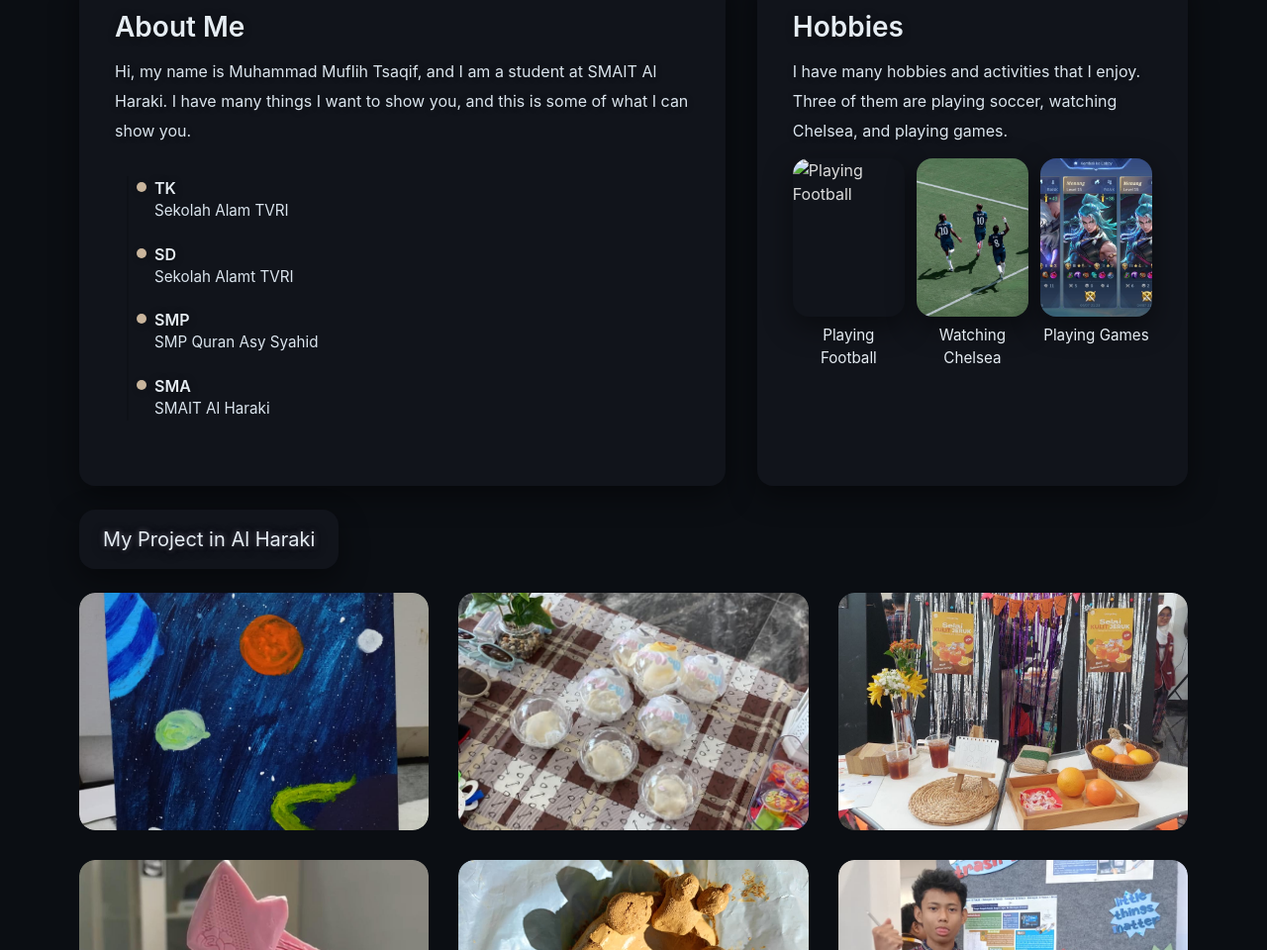
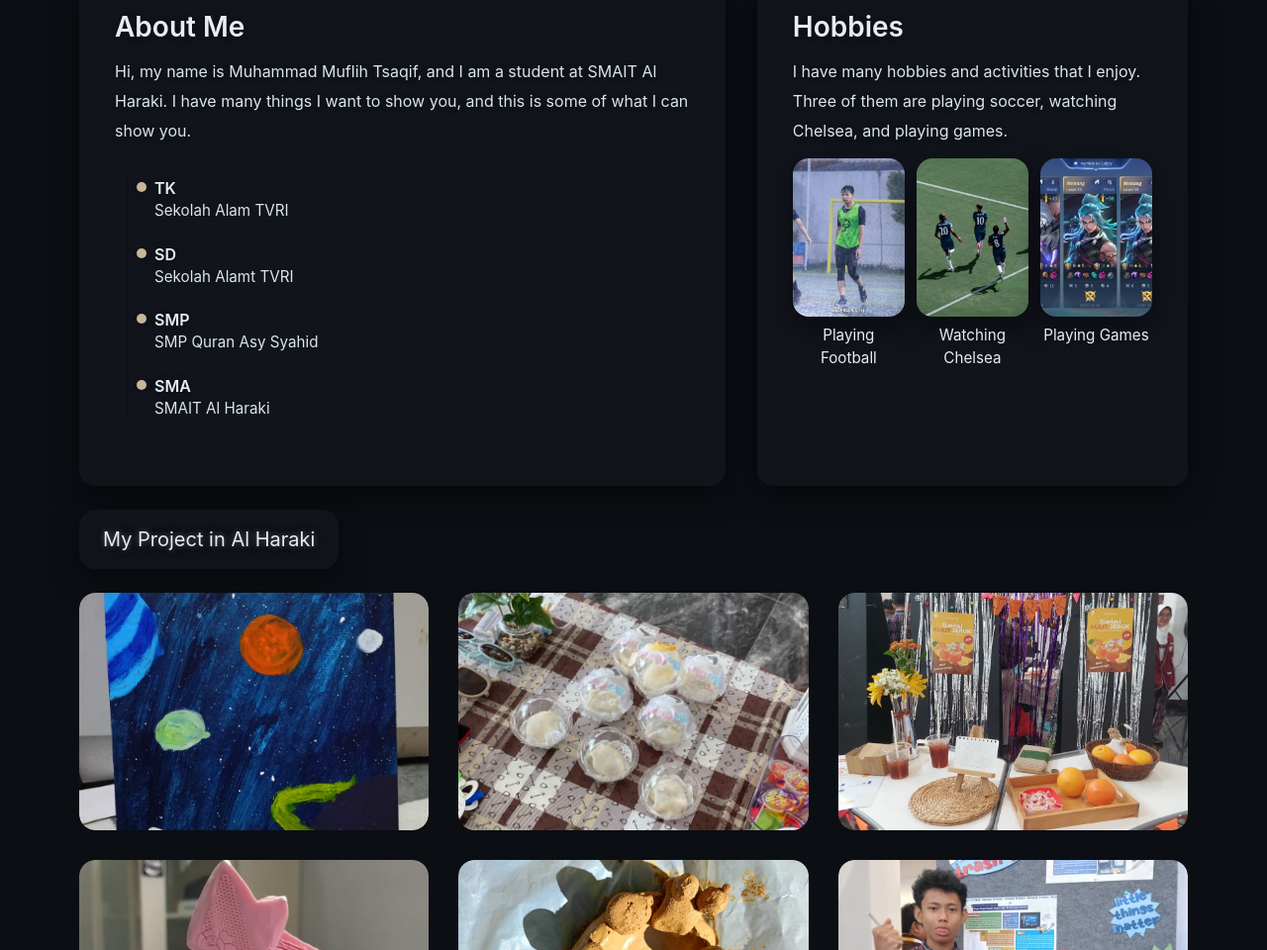
Before and after one commit to cekippp/Tsaqif.github.io, a plain HTML site: page index.html in a window 1280 px wide. Shown: the part 867-1827 px from the top of the page at 99% size. Drawn offline with Linux system fonts and the light colour scheme; files whose address does not match are found by name.

Commit message:
Update index.html

```diff
--- a/index.html
+++ b/index.html
@@ -81,7 +81,7 @@
                         <p>I have many hobbies and activities that I enjoy. Three of them are playing soccer, watching Chelsea, and playing games.</p>
                         <div class="tm-hobby-photos">
                             <div class="tm-hobby-item">
-                                <img class="tm-hobby-photo" src="img/aku.png" alt="Playing Football" loading="lazy">
+                                <img class="tm-hobby-photo" src="aku.png" alt="Playing Football" loading="lazy">
                                 <div class="tm-hobby-caption">Playing Football</div>
                             </div>
                             <div class="tm-hobby-item">
```
